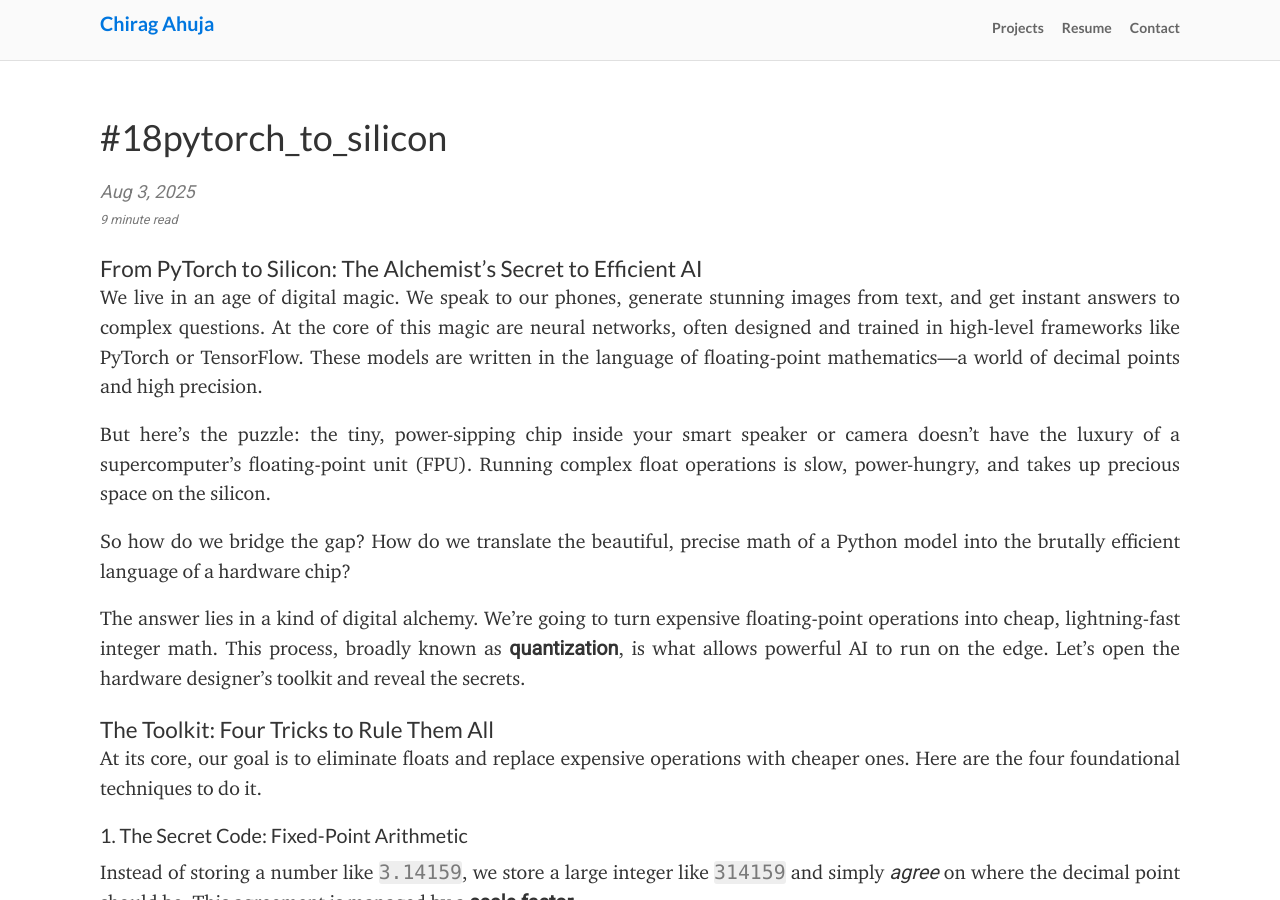
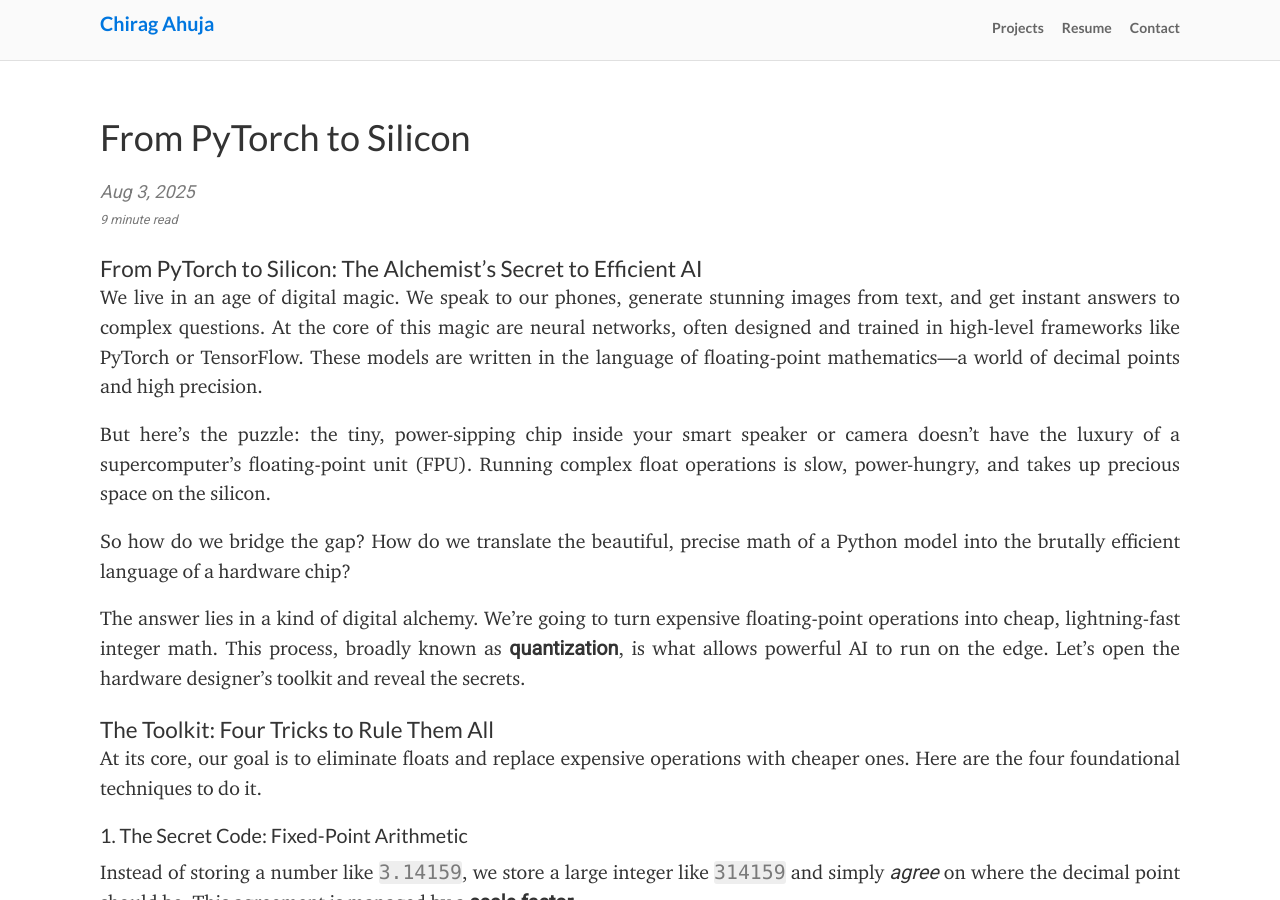
Before and after one commit to cahuja1992/cahuja1992.github.io, a Jekyll site: the page built from _posts/2025-08-03-#18pytorch_to_silicon.md, in a window 1280 px wide and 900 px high. Built offline with Jekyll 4.4.1, drawn with Linux system fonts in a browser that asks for light colours; nearby versions of some CDN libraries; some web fonts are replaced; our own code applies the rules of GitHub Pages for plain Markdown files; comment, search, counter and statistics services are not loaded; some of the changed lines change nothing that is shown.

Commit message:
Update 2025-08-03-#18pytorch_to_silicon.md

```diff
--- a/_posts/2025-08-03-#18pytorch_to_silicon.md
+++ b/_posts/2025-08-03-#18pytorch_to_silicon.md
@@ -1,3 +1,12 @@
+---
+  layout:     post
+  title:      From PyTorch to Silicon
+  date:       2025-08-03
+  summary:
+  categories:
+  cover-image: /images/post_12/thumbnail.png
+---
+
 ### From PyTorch to Silicon: The Alchemist's Secret to Efficient AI
 
 We live in an age of digital magic. We speak to our phones, generate stunning images from text, and get instant answers to complex questions. At the core of this magic are neural networks, often designed and trained in high-level frameworks like PyTorch or TensorFlow. These models are written in the language of floating-point mathematics—a world of decimal points and high precision.
```
